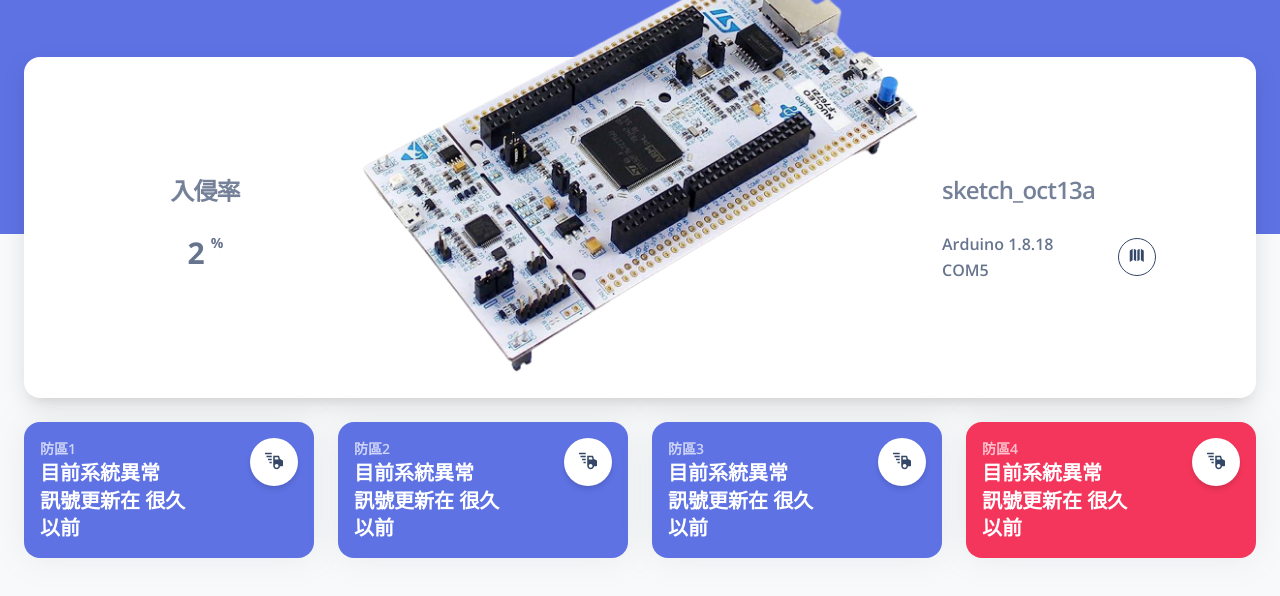
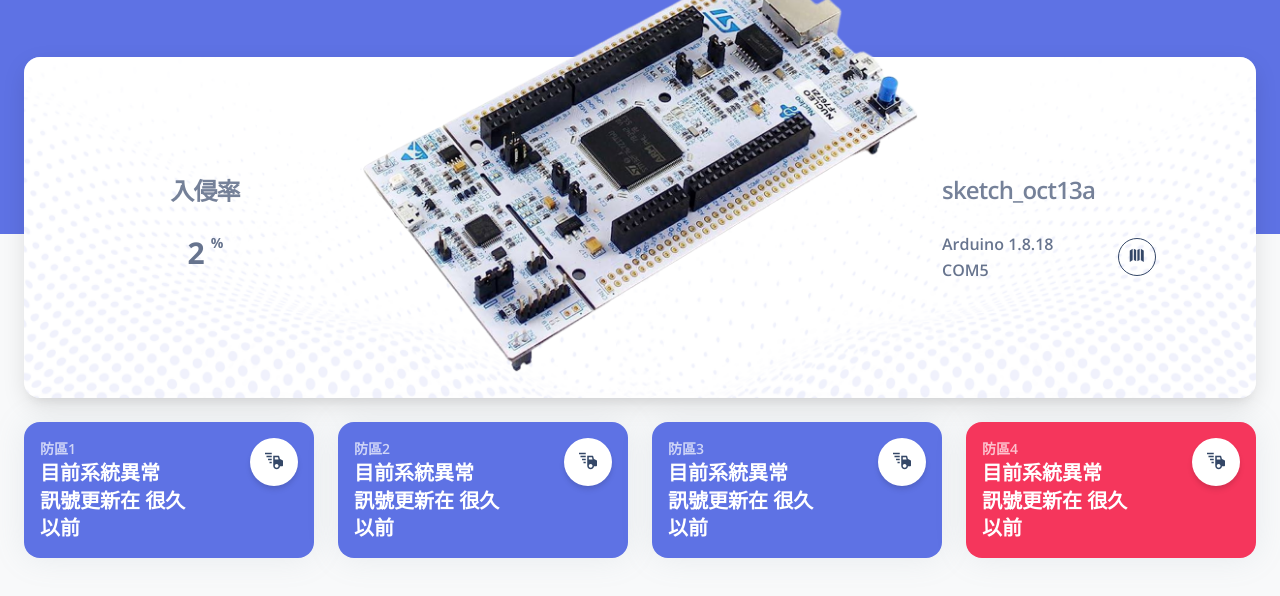
Before and after one commit to waxed777floor/invade-alert-system, a plain HTML site: page index.html in a window 1280 px wide. Shown: the part 66-662 px from the top of the page. Drawn offline with nearby package versions, Linux system fonts and the light colour scheme; no server answers.

Commit message:
ll.ds5121g

```diff
--- a/index.html
+++ b/index.html
@@ -3,9 +3,7 @@
 
 <head>
   <meta charset="utf-8" />
-  <!-- <meta name="viewport" content="width=device-width, initial-scale=1.0"> -->
-
-  <meta name="viewport" content="width=device-width, initial-scale=1, shrink-to-fit=yes">
+  <meta name="viewport" content="width=device-width, initial-scale=1, shrink-to-fit=no">
   <link rel="apple-touch-icon" sizes="76x76" href="assets/img/apple-icon.png">
   <title>
     INVADE ALERT SYSTEM
@@ -24,7 +22,7 @@
 
 <body class="g-sidenav-show   bg-gray-100">
   <div class="min-height-300 bg-primary position-absolute w-100"></div>
-
+  <main class="main-content position-relative border-radius-lg ">
     <!-- Navbar -->
     <nav class="navbar navbar-main navbar-expand-lg  px-0 mx-4 shadow-none border-radius-xl z-index-sticky " id="navbarBlur" data-scroll="false">
       <div class="container-fluid py-1 px-3">
@@ -47,8 +45,8 @@
       <div class="row mt-4">
         <div class="col-12">
           <div class="card shadow-lg">
-            <!-- <img src="assets/img/shapes/pattern-left.png" alt="pattern-lines" class="position-absolute overflow-hidden opacity-4 start-0 top-0 h-100 border-radius-xl">
-            <img src="assets/img/shapes/pattern-right.png" alt="pattern-lines" class="position-absolute overflow-hidden opacity-4 end-0 top-0 h-100 border-radius-xl"> -->
+            <img style="width: 50vw;" src="assets/img/shapes/left.png" alt="pattern-lines" class="position-absolute overflow-hidden opacity-4 start-0 top-0 h-100 border-radius-xl">
+            <img style="width: 50vw;" src="assets/img/shapes/right.png" alt="pattern-lines" class="position-absolute overflow-hidden opacity-4 end-0 top-0 h-100 border-radius-xl">
             <div class="card-body px-5 z-index-1 bg-cover">
               <div class="row">
                 <div class="col-lg-3 col-12 my-auto">
@@ -187,7 +185,7 @@
         </div>
       </div>
     </div>
-
+  </main>
 
   <!--   Core JS Files   -->
   <script src="assets/js/core/popper.min.js"></script>
```
Also changed, not shown: assets/img/shapes/left.png (added), assets/img/shapes/pattern-left.png (deleted), assets/img/shapes/pattern-right.png (deleted), assets/img/shapes/right.png (added).
